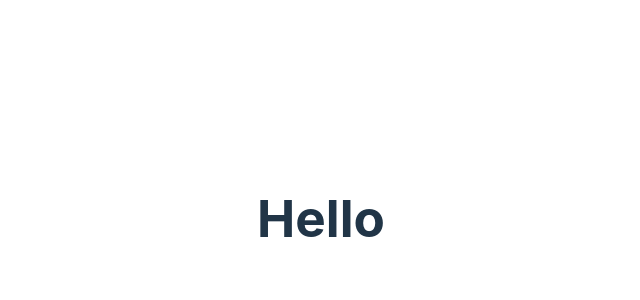
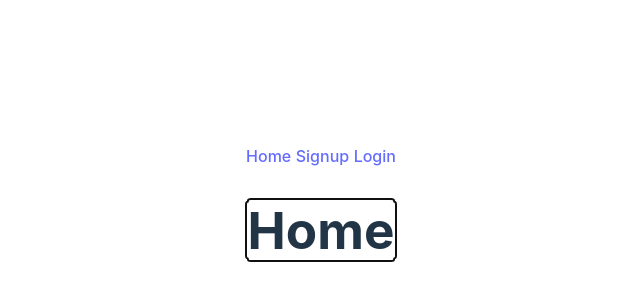
Before and after one commit to steffengroenandersen/nodejs-mandatory-ii, a Svelte app in the folder client/: page / in a window 1280 px wide. Shown: the part 182-482 px from the top of the page, without its empty margins (319-959 px from the left). Built offline with nearby package versions, Linux system fonts and the light colour scheme.

Commit message:
Add client pages

```diff
--- a/client/package.json
+++ b/client/package.json
@@ -5,12 +5,15 @@
   "type": "module",
   "scripts": {
     "dev": "vite",
-    "build": "vite build",
+    "build": "vite build --watch",
     "preview": "vite preview"
   },
   "devDependencies": {
     "@sveltejs/vite-plugin-svelte": "^3.0.2",
     "svelte": "^4.2.12",
     "vite": "^5.2.0"
+  },
+  "dependencies": {
+    "svelte-navigator": "^3.2.2"
   }
 }
--- a/client/src/App.svelte
+++ b/client/src/App.svelte
@@ -1 +1,21 @@
-<h1>Hello</h1>
+<script>
+  // @ts-ignore
+  import { Router, Link, Route } from "svelte-navigator";
+  import Home from "./pages/Home/Home.svelte";
+  import Signup from "./pages/Signup/Signup.svelte";
+  import Login from "./pages/Login/Login.svelte";
+</script>
+
+<Router>
+  <nav>
+    <Link to="/">Home</Link>
+    <Link to="signup">Signup</Link>
+    <Link to="/login">Login</Link>
+  </nav>
+
+  <div>
+    <Route path="/"><Home /></Route>
+    <Route path="/signup"><Signup /></Route>
+    <Route path="/login"><Login /></Route>
+  </div>
+</Router>
--- /dev/null
+++ b/client/src/pages/Home/Home.svelte
@@ -0,0 +1 @@
+<h1>Home</h1>
--- /dev/null
+++ b/client/src/pages/Login/Login.svelte
@@ -0,0 +1 @@
+<h1>Login</h1>
--- /dev/null
+++ b/client/src/pages/Signup/Signup.svelte
@@ -0,0 +1 @@
+<h1>Signup</h1>
```
Also changed, not shown: 1 other file (tests, documents, lock files or other folders).
